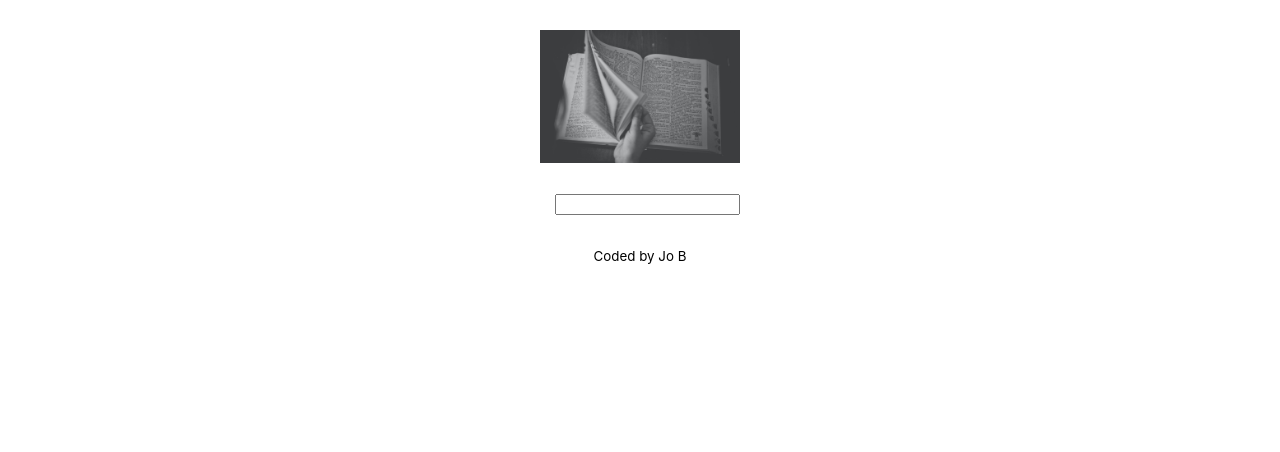
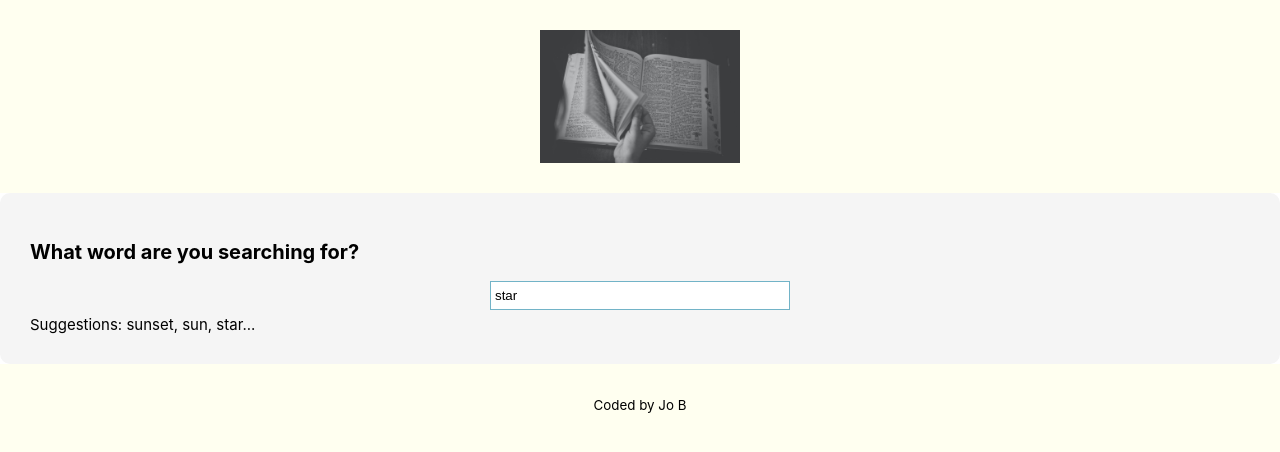
Before and after one commit to Josie-101/Dictionary, a React (Create React App) app: page / in a window 1280 px wide. Shown: the top 452 px of the page. Built offline with nearby package versions, Linux system fonts and the light colour scheme; no server answers; the HTML template or start-up script is replaced by a standard one.

Commit message:
Styled the application

```diff
--- a/src/App.css
+++ b/src/App.css
@@ -1,3 +1,11 @@
+body {
+  background: ivory;
+}
+
+a {
+  color:navy;
+}
+
 .App-header {
   margin: 30px 0;
 }
--- a/src/App.js
+++ b/src/App.js
@@ -15,7 +15,7 @@ export default function App() {
           />
         </header>
         <main>
-          <WordSearch />
+          <WordSearch defaultKeyword="star"/>
         </main>
         <footer className="App-footer">
           <small>Coded by Jo B</small>
--- /dev/null
+++ b/src/Meaning.css
@@ -0,0 +1,12 @@
+.Meaning h3 {
+    font-size: 24px;
+    line-height: 1.5;
+    font-weight: bold;
+}
+
+.Meaning .example {
+    font-size: 15px;
+    opacity: 0.7;
+    font-style: italic;
+
+}
--- a/src/Meaning.js
+++ b/src/Meaning.js
@@ -1,22 +1,21 @@
 import React from "react";
 import Synonyms from "./Synonyms";
+import "./Meaning.css";
 
 export default function Meaning(props) {
-    console.log(props.meaning);
-    return (
+     return (
     <div className="Meaning">
     <h3>{props.meaning.partOfSpeech}</h3>
     {props.meaning.definitions.map(function(definition, index) {
         return (
           <div key={index}>
-            <p>
-              <strong>Definition: </strong>
+            <div className="definition">
               {definition.definition}
-              <br />
-              <strong>Example: </strong>
-              <em>{definition.example}</em>
+              </div>
+              <div className="example">
+              {definition.example}
               <Synonyms synonyms={definition.synonyms} />
-              </p>
+              </div>
           </div>
         );
     })}
--- /dev/null
+++ b/src/Phonetic.css
@@ -0,0 +1,21 @@
+.Phonetic a{
+    border: 3px solid navy;
+    text-decoration: none;
+    padding: 5px 10px;
+    border-radius: 25px;
+    transition: all 150ms ease-in-out;
+    background: navy;
+    color: white;
+    font-size: 12px;
+    font-weight: bold;
+    margin: 10px;
+}
+
+.Phonetic a:hover {
+    background: white;
+    color: navy;
+}
+
+.Phonetic .text {
+    font-weight: bold;
+}
--- a/src/Phonetic.js
+++ b/src/Phonetic.js
@@ -1,4 +1,5 @@
 import React from "react";
+import "./Phonetic.css";
 
 export default function Phonetic(props) {
     return (
@@ -6,7 +7,6 @@ export default function Phonetic(props) {
             <a href={props.phonetic.audio} target="blank">
                 Listen
             </a>
-            <br />
             {props.phonetic.text}
             </div>
     );
--- /dev/null
+++ b/src/Results.css
@@ -0,0 +1,5 @@
+.Results h2 {
+    font-size: 36px;
+    font-weight: bold;
+    line-height: 1.5
+}
--- a/src/Results.js
+++ b/src/Results.js
@@ -6,6 +6,7 @@ export default function Results(props) {
     if (props.results) {
     return (
       <div className="Results">
+        <section>
           <h2>{props.results.word}</h2>
           {props.results.phonetics.map(function (phonetic, index) {
             return (
@@ -14,11 +15,12 @@ export default function Results(props) {
               </div>
             );
           })}
+        </section>
         {props.results.meanings.map(function (meaning, index) {
           return (
-                <div key={index}>
+            <section key={index}>
               <Meaning meaning={meaning} />
-                    </div>
+            </section>
           );
         })}
       </div>
--- /dev/null
+++ b/src/Synonyms.css
@@ -0,0 +1,11 @@
+.Synonyms {
+    margin: 10px 0 10px 0;
+    padding: 0;
+    margin-left: 20px;
+}
+
+.Synonyms li {
+    font-size: 13px;
+    display: inline;
+    padding: 5px;
+}
--- a/src/Synonyms.js
+++ b/src/Synonyms.js
@@ -1,4 +1,5 @@
 import React from "react";
+import "./Synonyms.css";
 
 export default function Synonyms(props) {
     if (props.synonyms) {
--- a/src/WordSearch.css
+++ b/src/WordSearch.css
@@ -2,7 +2,27 @@
     background: white
 }
 
-.searchForm {
+.WordSearch h1 {
+    font-size: 20px;
+    font-weight: bold;
+}
+
+.WordSearch section {
+    background: whitesmoke;
+    padding: 30px;
+    border-radius: 10px;
+    margin: 10px 0;
+}
+
+.WordSearch input {
     display: block;
-    margin-left: 555px;
+    margin-left: 460px;
+    width: 300px;
+    padding: 6px 4px;
+    border: 1px solid rgb(114, 179, 199);
 }
+
+.WordSearch .hint {
+    font-size: 15px;
+    margin-top: 5px;
+}
--- a/src/WordSearch.js
+++ b/src/WordSearch.js
@@ -3,22 +3,24 @@ import "./WordSearch.css";
 import axios from "axios";
 import Results from "./Results";
 
-export default function WordSearch() {
-    let [keyword, setKeyword] = useState("");
+export default function WordSearch(props) {
+    let [keyword, setKeyword] = useState(props.defaultKeyword);
     let [results, setResults] =useState(null);
+    let [loaded, setLoaded] =useState(false);
 
 function handleResponse(response) {
-    console.log(response.data[0]);
-    console.log(response.data[0].meanings[0].definitions[0]);
     setResults(response.data[0]);
 }
 
-    function search(event) {
+function search() {
+  // documentation: https://api.dictionaryapi.dev/
+  let apiUrl = `https://api.dictionaryapi.dev/api/v2/entries/en/${keyword}`;
+  axios.get(apiUrl).then(handleResponse);
+
+}
+    function handlesubmit(event) {
       event.preventDefault();
-
-      // documentation: https://api.dictionaryapi.dev/
-      let apiUrl = `https://api.dictionaryapi.dev/api/v2/entries/en/${keyword}`;
-      axios.get(apiUrl).then(handleResponse);
+      search();
     }
 
 
@@ -26,10 +28,31 @@ function handleResponse(response) {
     function handleKeywordChange(event) {
         setKeyword(event.target.value);
     }
-    return <div className="WordSearch">
-        <form onSubmit={search} className="searchForm">
-            <input type="search" onChange= {handleKeywordChange} />
-        </form>
-        <Results results={results}/>
-    </div>;
+
+    function load() {
+        setLoaded(true);
+        search();
+    }
+
+    if (loaded) {
+    return (
+      <div className="WordSearch">
+        <section>
+          <h1>What word are you searching for?</h1>
+          <form onSubmit={handlesubmit} className="searchForm">
+            <input
+              type="search"
+              onChange={handleKeywordChange}
+              defaultValue={props.defaultKeyword}
+            />
+          </form>
+          <div className="hint">Suggestions: sunset, sun, star...</div>
+        </section>
+        <Results results={results} />
+      </div>
+    );
+} else {
+load();
+return "Loading...";
 }
+}
```
Lines whose indentation alone changed are shown as unchanged.
